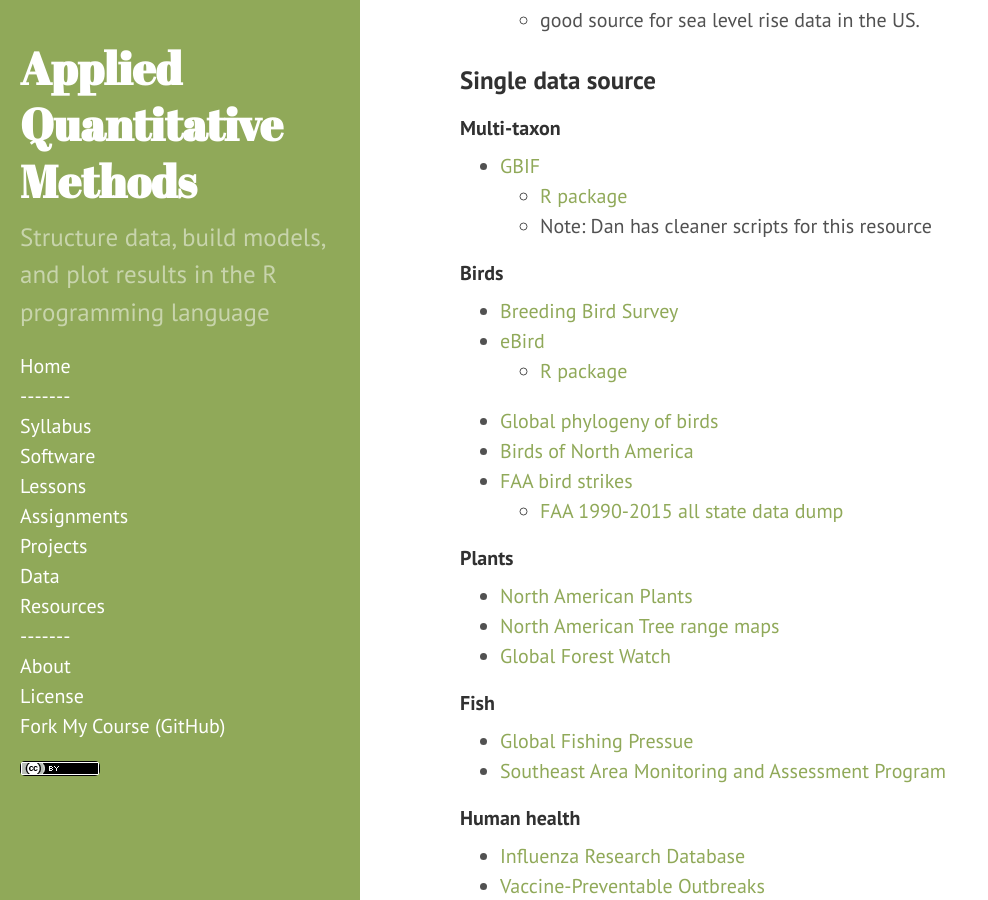
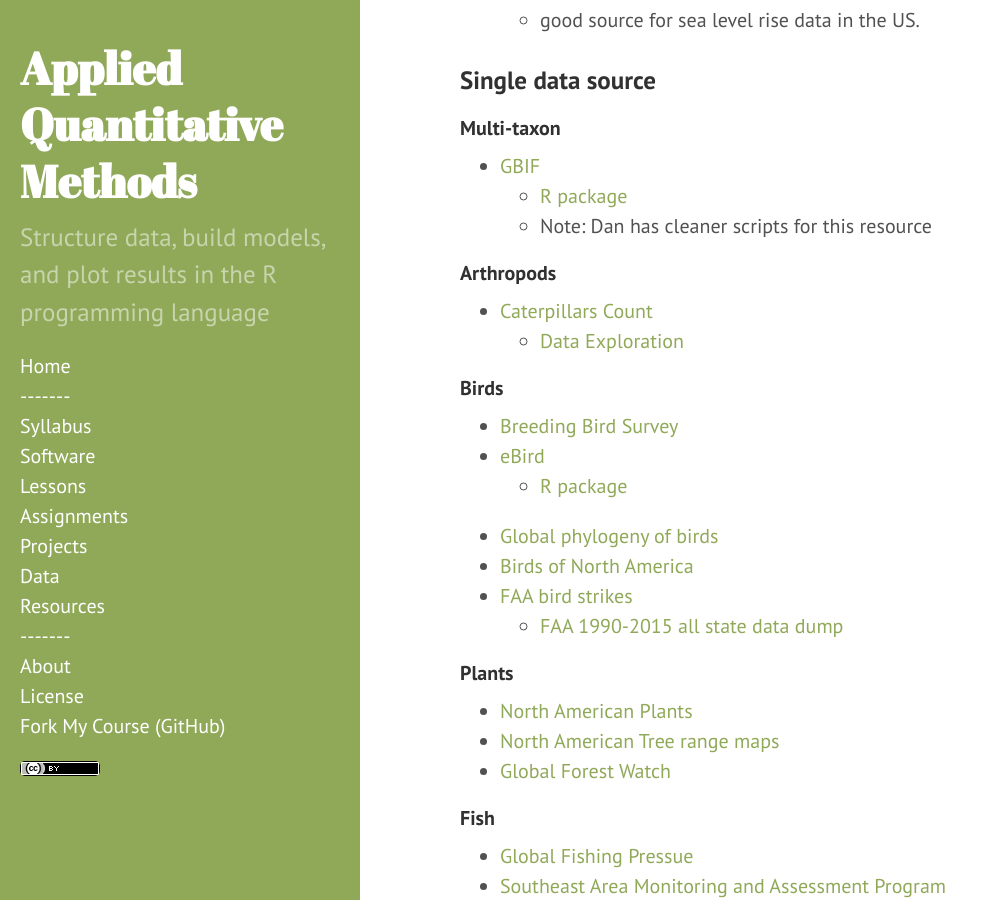
Before and after one commit to dmcglinn/quant_methods, a Jekyll site: the page built from data.md, in a window 1280 px wide and 900 px high, scrolled down 978 px. Shown: the whole window, without its empty margins (0-988 px from the left). Built offline with Jekyll 4.4.1, drawn with Linux system fonts in a browser that asks for light colours.

Commit message:
Add caterpillars count to data link

```diff
--- a/data.md
+++ b/data.md
@@ -40,6 +40,10 @@ A list of data sources and software for data acquisition
     - [R package](https://github.com/ropensci/rgbif)
     - Note: Dan has cleaner scripts for this resource
 
+#### Arthropods
+* [Caterpillars Count](https://caterpillarscount.unc.edu/dataDownload/)
+    - [Data Exploration](https://caterpillarscount.unc.edu/pdfs/Data%20Exploration.pdf)
+
 #### Birds
 * [Breeding Bird Survey](http://www.mbr-pwrc.usgs.gov/bbs/)
 * [eBird](http://ebird.org/)
```
